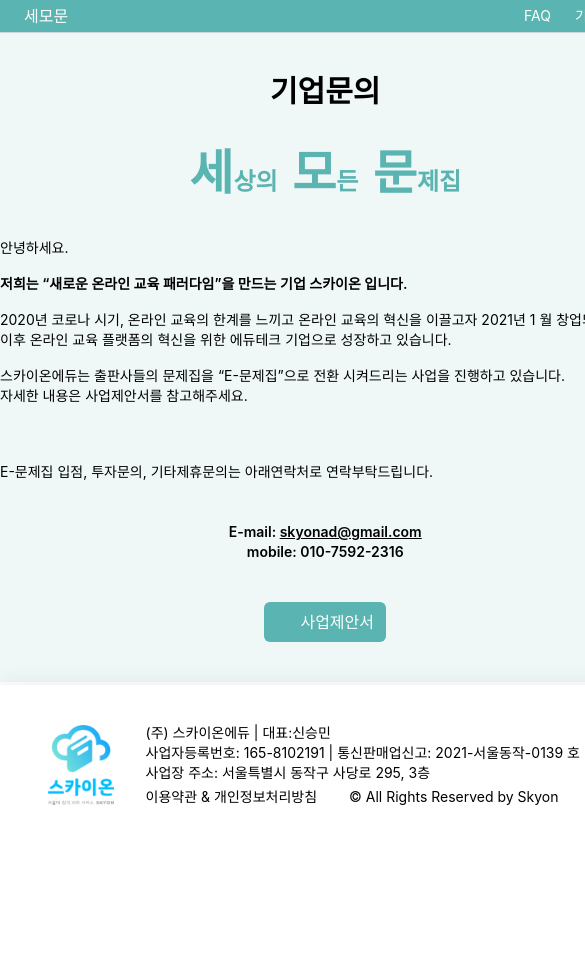
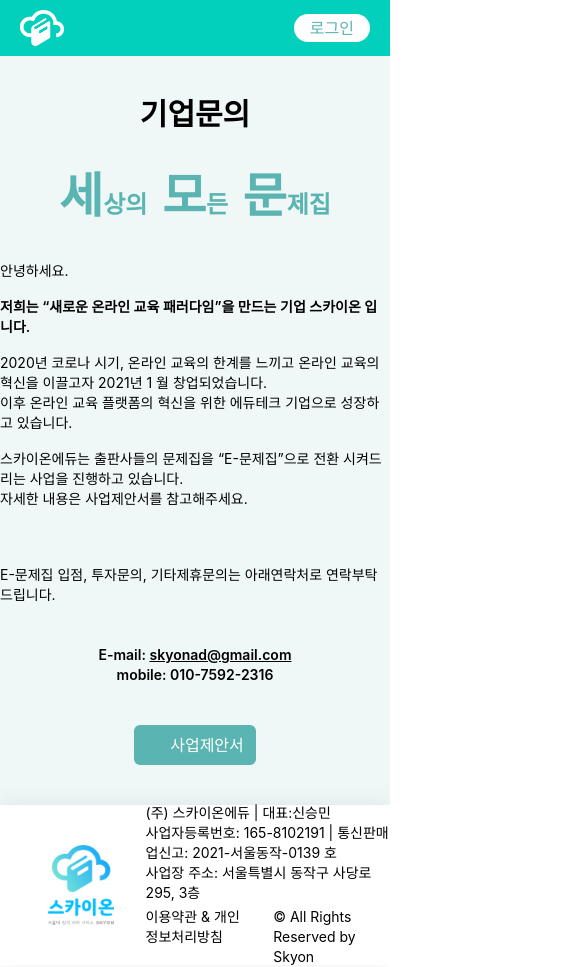
Before and after one commit to skyon-archive/semomun_web, a React (Create React App) app: page /contact in a window 390 px wide. Shown: the top 967 px of the page, 585 px wide, since content can reach past the window. Before the commit the page ends 845 px from the top, so only its background shows below. Built offline with nearby package versions, Linux system fonts and the light colour scheme; no server answers; some icons are missing; what react-ridge-state would draw is missing.

Commit message:
모바일 Header 만듦
Header.tsx 리팩토링

```diff
--- a/src/components/Header.tsx
+++ b/src/components/Header.tsx
@@ -2,22 +2,24 @@
 import { useNavigate, Link, useLocation } from "react-router-dom";
 import logo from "../assets/images/logo.png";
 import { useThinHeader } from "../hooks";
+import whiteLogo from "../assets/images/white_logo.png";
 
-export const Header = () => {
-  const navigate = useNavigate();
-  const { pathname } = useLocation();
-  const { search } = useLocation();
-  const [keyword, setKeyword] = useState("");
-  const thin = useThinHeader();
+const MobileHeader = () => (
+  <div className="md:hidden w-full bg-brand-5 h-14 flex justify-between items-center px-5">
+    <Link to="/">
+      <img src={whiteLogo} alt="로고" className="h-9" />
+    </Link>
+    <Link
+      className="bg-white text-brand-1 rounded-full px-4 py-0.5"
+      to="/login"
+    >
+      로그인
+    </Link>
+  </div>
+);
 
-  useEffect(() => {
-    const params = new URLSearchParams(search);
-    setKeyword(params.get("keyword") ?? "");
-  }, [search]);
-
-  if (pathname.startsWith("/landing"))
-    return (
-      <div className="w-full flex items-center justify-between text-brand-1 px-8 h-8">
+const LandingHeader = () => (
+  <div className="hidden w-full md:flex items-center justify-between text-brand-1 px-8 h-8">
     <Link to="/" className="font-bold">
       세모문
     </Link>
@@ -25,8 +27,9 @@
   </div>
 );
 
+const TopHeader = () => {
+  const thin = useThinHeader();
   return (
-    <div className="max-w-container flex flex-col items-center border-b border-gray-300">
     <div className="w-full h-8 bg-brand-1 flex items-center space-x-2 px-4">
       {thin && (
         <Link to="/" className="text-white px-2">
@@ -47,8 +50,20 @@
           로그아웃
   </button>*/}
     </div>
+  );
+};
 
-      {!thin && (
+const BottomHeader = () => {
+  const navigate = useNavigate();
+  const { search } = useLocation();
+  const [keyword, setKeyword] = useState("");
+
+  useEffect(() => {
+    const params = new URLSearchParams(search);
+    setKeyword(params.get("keyword") ?? "");
+  }, [search]);
+
+  return (
     <div className="max-w-6xl w-full h-24 flex items-center">
       <div className="w-64 flex items-center justify-center flex-shrink-0">
         <Link to="/">
@@ -91,7 +106,24 @@
         </button>
       </div>
     </div>
-      )}
-    </div>
   );
 };
+
+export const Header = () => {
+  const { pathname } = useLocation();
+  const thin = useThinHeader();
+
+  return (
+    <>
+      <MobileHeader />
+      {pathname.startsWith("/landing") ? (
+        <LandingHeader />
+      ) : (
+        <div className="hidden md:flex max-w-container flex-col items-center border-b border-gray-300">
+          <TopHeader />
+          {!thin && <BottomHeader />}
+        </div>
+      )}
+    </>
+  );
+};
--- a/src/pages/Router.tsx
+++ b/src/pages/Router.tsx
@@ -20,10 +20,12 @@
   const thinHeader = useThinHeader();
 
   return (
-    <div className="min-h-screen flex flex-col min-w-max lg:min-w-0">
+    <div className="min-h-screen flex flex-col lg:min-w-0">
       <Header />
       <main
-        className={thinHeader ? "min-h-screen-48" : "min-h-screen-72 h-fit"}
+        className={`min-h-54 ${
+          thinHeader ? "md:min-h-screen-48" : "md:min-h-screen-72 h-fit"
+        }`}
       >
         <Routes>
           <Route path="/" element={<MainPage />} />
--- a/tailwind.config.js
+++ b/tailwind.config.js
@@ -7,6 +7,7 @@
         "brand-2": "#3D706E",
         "brand-3": "#EFF8F7",
         "brand-4": "#34938F",
+        "brand-5": "#03D0BC",
         littleblack: "rgba(0, 0, 0, 0.5)",
       },
       height: {
@@ -15,6 +16,7 @@
       },
       minHeight: {
         "screen-48": "calc( 100vh - 12rem )",
+        "screen-54": "calc( 100vh - 13.5rem )",
         "screen-72": "calc( 100vh - 18rem )",
       },
       width: {
```
Lines whose indentation alone changed are shown as unchanged.
